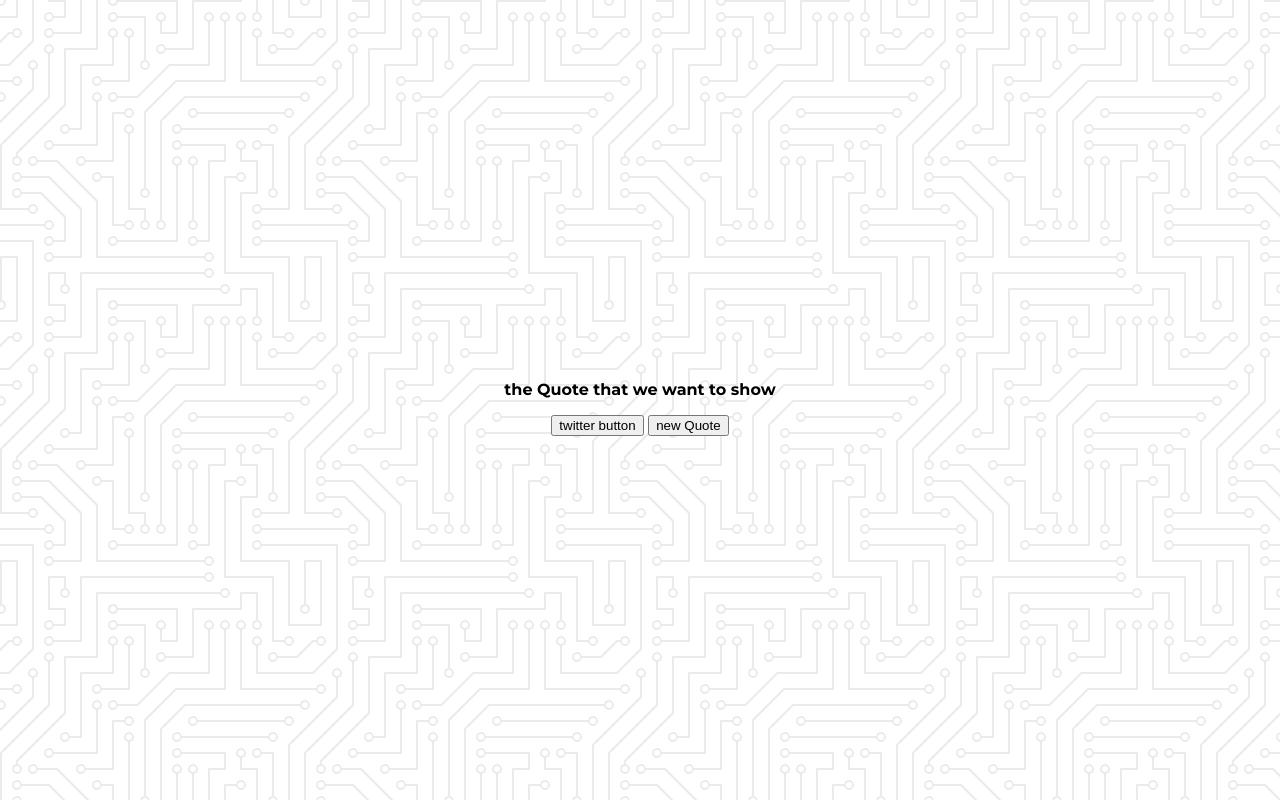
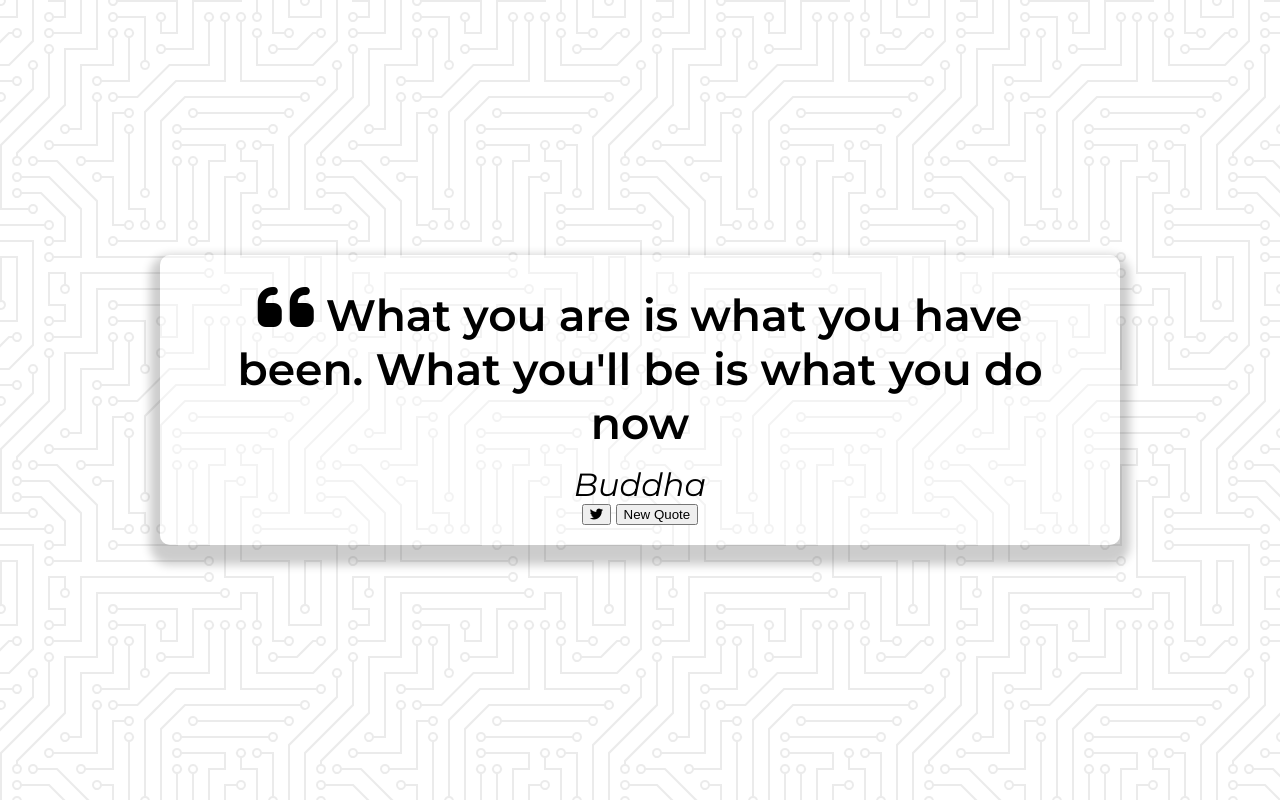
Before and after one commit to r4vaa/javascript-projects, a plain HTML site: page quote-generator/index.html in a window 1280 px wide. Drawn offline with Linux system fonts and the light colour scheme.

Commit message:
html and css done

```diff
--- a/quote-generator/index.html
+++ b/quote-generator/index.html
@@ -10,15 +10,40 @@
       type="image/png"
       href="https://s2.googleusercontent.com/s2/favicons?domain=jacinto.design"
     />
+    <link
+      rel="stylesheet"
+      href="https://cdnjs.cloudflare.com/ajax/libs/font-awesome/6.5.2/css/all.min.css"
+      integrity="sha512-SnH5WK+bZxgPHs44uWIX+LLJAJ9/2PkPKZ5QiAj6Ta86w+fsb2TkcmfRyVX3pBnMFcV7oQPJkl9QevSCWr3W6A=="
+      crossorigin="anonymous"
+      referrerpolicy="no-referrer"
+    />
     <link rel="stylesheet" href="style.css" />
   </head>
   <body>
-    <div class="quote-box">
-      <p>the Quote that we want to show</p>
-      <button>twitter button</button>
-      <button>new Quote</button>
+    <div class="quote-container" id="quote-container">
+      <!-- Quote -->
+      <div class="quote-text">
+        <i class="fas fa-quote-left"></i>
+        <span id="quote">
+          What you are is what you have been. What you'll be is what you do now
+        </span>
+      </div>
+
+      <!-- Author -->
+      <div class="quote-author">
+        <span id="author">Buddha</span>
+      </div>
+
+      <!-- Buttons -->
+      <div class="button-container">
+        <button class="twitter-button" id="twitter" title="Tweet this">
+          <i class="fab fa-twitter"></i>
+        </button>
+        <button id="new-quote">New Quote</button>
+      </div>
     </div>
 
+    <!-- Script -->
     <script src="script.js"></script>
   </body>
 </html>
--- a/quote-generator/style.css
+++ b/quote-generator/style.css
@@ -11,9 +11,49 @@ body {
   background-image: url('/circuit-board.svg');
   color: #000;
   font-family: Montserrat, sans-serif;
-  font-weight: 700;
+  font-weight: 600;
   text-align: center;
   display: flex;
   align-items: center;
   justify-content: center;
 }
+
+.quote-container {
+  width: auto;
+  max-width: 900px;
+  padding: 20px 30px;
+  border-radius: 10px;
+  background-color: rgba(255, 255, 255, 0.4);
+  box-shadow: 0 10px 10px 10px rgba(0, 0, 0, 0.2);
+}
+
+.quote-text {
+  font-size: 2.75rem;
+}
+
+.long-quote {
+  font-size: 2rem;
+}
+
+.fa-quote-left {
+  font-size: 4rem;
+}
+
+.quote-author {
+  margin-top: 15px;
+  font-size: 2rem;
+  font-weight: 400;
+  font-style: italic;
+}
+
+/* Media Query: Tablet or Smaller */
+
+@media screen and (max-width: 1000px) {
+  .quote-container {
+    margin: auto 20px;
+  }
+
+  .quote-text {
+    font-size: 2.5rem;
+  }
+}
```
